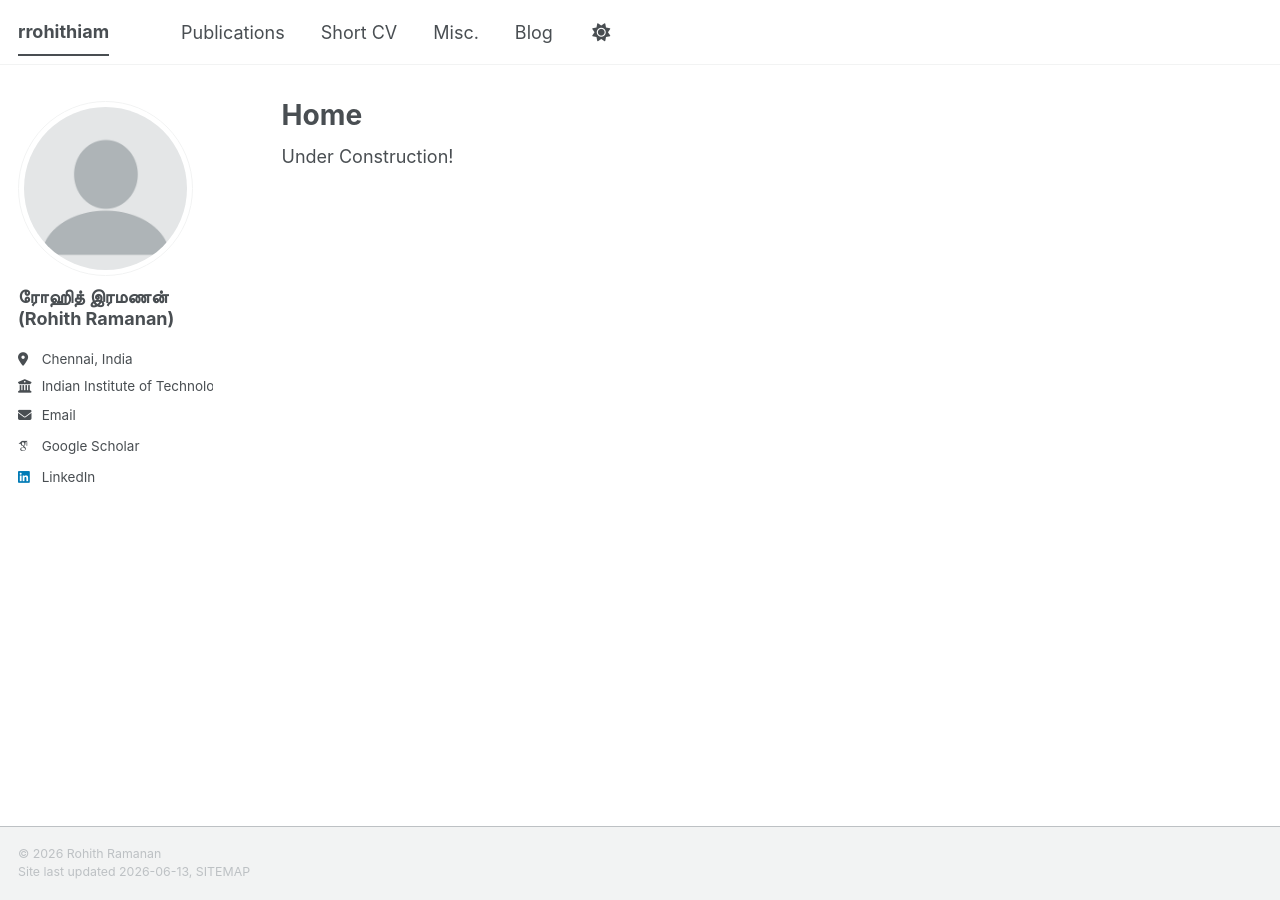
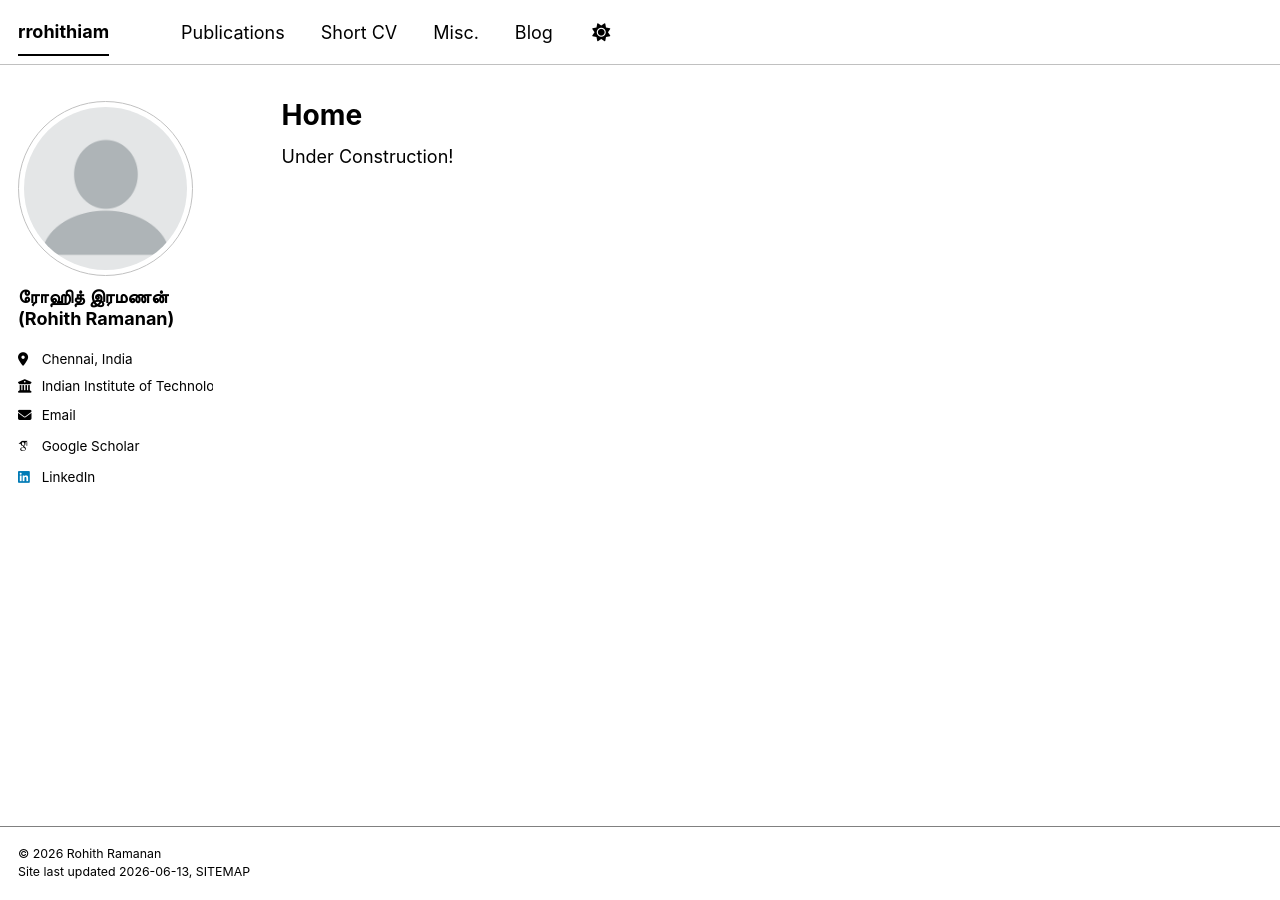
Before and after one commit to rrohithiam/rrohithiam.github.io, a Jekyll site: the page built from _pages/about.md, in a window 1280 px wide. Built offline with Jekyll 4.4.1, drawn with Linux system fonts in a browser that asks for light colours; some web fonts are replaced; a script bundle is joined from its source files by our own code; library files that are not in the unit come from our copies.

Commit message:
few modifications

```diff
--- a/_config.yml
+++ b/_config.yml
@@ -8,7 +8,7 @@
 
 # Basic Site Settings
 locale                   : "en-US"
-site_theme               : "default" # The available themes options are "default", "air", "sunrise", "mint", "dirt" and "contrast"
+site_theme               : "contrast" # The available themes options are "default", "air", "sunrise", "mint", "dirt" and "contrast"
 title                    : "rrohithiam"
 title_separator          : "-"
 name                     : &name "Rohith Ramanan"
```
Also changed, not shown: _publications/preprint-pfd.md (+1 -1 lines).
